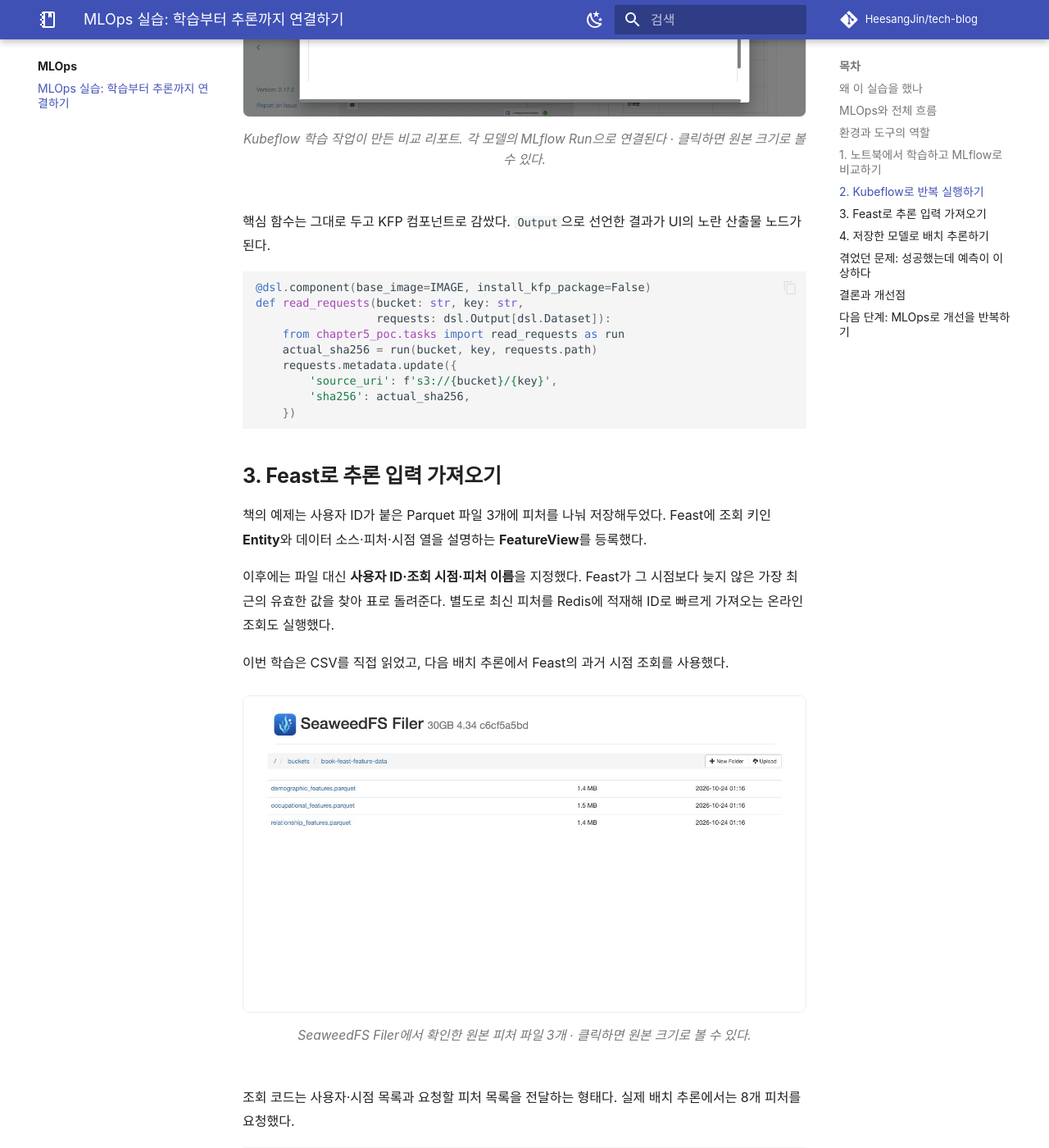
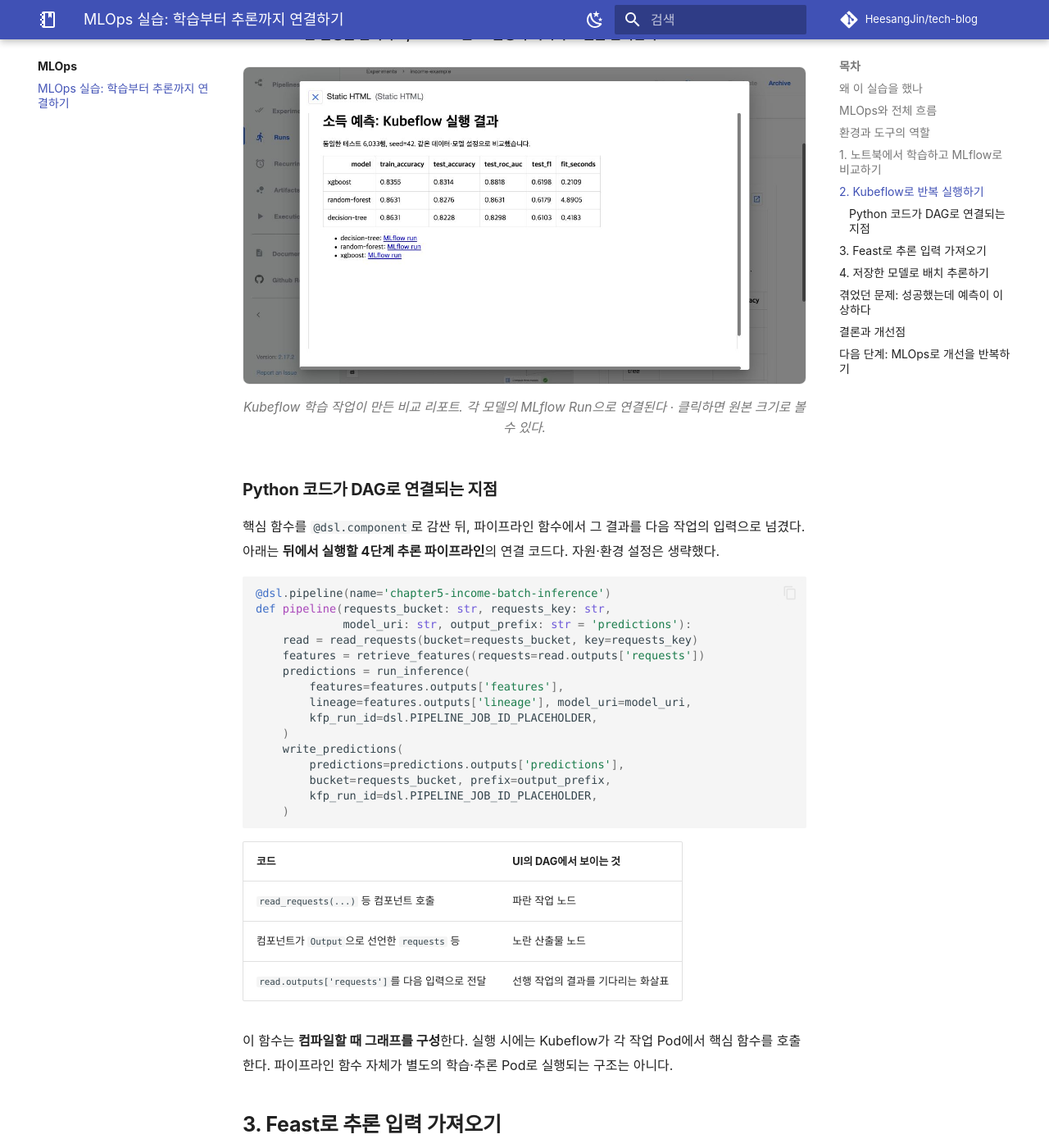
Before and after one commit to HeesangJin/tech-blog, an MkDocs documentation site: the page built from docs/mlops/azure-mlops-lab.md, in a window 1280 px wide and 1400 px high, scrolled down 3536 px. Shown: the whole window at 82% size. Built offline with MkDocs 1.6.1 and Material for MkDocs 9.7.7, drawn with Linux system fonts in a browser that asks for light colours; comment, search, counter and statistics services are not loaded; some of the changed text lies outside the part shown.

Commit message:
Explain architecture, pipeline DAG and whitespace diagnosis

````diff
--- a/docs/mlops/azure-mlops-lab.md
+++ b/docs/mlops/azure-mlops-lab.md
@@ -42,17 +42,39 @@ tags: [MLOps, Azure, MLflow, Feast, Kubeflow]
 맥북의 부담을 줄이기 위해 Azure VM 한 대에 구성했다.
 Ubuntu 22.04, 8 vCPU·32 GiB 환경에서 GPU 없이 실행했다.
 
-| 도구 | 맡긴 역할 |
-|---|---|
-| JupyterLab | 데이터 탐색과 학습 코드를 셀 단위로 실행 |
-| MLflow | 설정·데이터 정보·점수·모델과 산출물 기록 |
-| Feast | 사용자 ID와 시점을 기준으로 입력 피처 조회 |
-| Kubeflow Pipelines | 작업 순서를 정의하고 Kubernetes에서 실행 |
-| SeaweedFS | 컨테이너가 공유하는 S3 호환 파일·모델 저장소 |
+```mermaid
+flowchart TB
+    Browser["맥북 브라우저"]
+    subgraph VM["Azure VM"]
+        Access["SSH 터널 · VM loopback"]
+        J["JupyterLab · Docker"]
+        R["Redis · Docker"]
+        subgraph K8s["kind Kubernetes"]
+            K["Kubeflow Pipelines"]
+            P["학습·평가·추론 Pod<br/>추론에는 Feast SDK 포함"]
+            M["MLflow · 실행 기록과 모델 정보"]
+            S["SeaweedFS · 피처·모델·산출물"]
+            DB["MLflow DB · PVC"]
+            K -->|"작업 실행"| P
+            P -->|"기록·모델 정보 조회"| M
+            P <-->|"파일 직접 읽기·쓰기"| S
+            M --> DB
+        end
+        Access --> J
+        Access --> K
+        Access --> M
+        J --> M
+        J --> S
+        J -.->|"Feast 온라인 조회 실습"| R
+    end
+    Browser --> Access
+```
 
-VM에 Docker와 kind로 Kubernetes를 만들고 Kubeflow Pipelines·MLflow·SeaweedFS를 띄웠다.
-JupyterLab과 Redis는 별도 Docker 컨테이너로 실행했다. 전체 Kubeflow가 아닌 **Pipelines standalone** 구성이다.
-SSH 터널로 접속하고, 실습 후에는 VM을 할당 해제했다. 디스크 보존 비용은 별도로 남는다.
+JupyterLab과 Redis는 VM의 별도 Docker 컨테이너이며, 파이프라인 작업은 Kubernetes Pod에서 실행된다.
+**코드가 실행되는 곳은 Jupyter 커널 또는 작업 Pod이고, MLflow는 실행 기록을 관리하며 SeaweedFS는 파일을 보관한다.**
+추론 Pod의 Feast SDK는 SeaweedFS의 과거 피처를 조회한다. Redis는 노트북의 온라인 조회 실습에 사용했다.
+
+전체 Kubeflow가 아닌 **Pipelines standalone** 구성이다. 실습 후에는 VM을 할당 해제하되 디스크는 보존했다.
 
 ## 1. 노트북에서 학습하고 MLflow로 비교하기
 
@@ -71,13 +93,11 @@ with mlflow.start_run(run_name=model_name) as run:
 
 점수는 평가 작업에서 같은 Run에 추가했다.
 
-
 | 모델 | Accuracy | ROC-AUC | F1 |
 |---|---:|---:|---:|
 | Decision Tree | 0.8228 | 0.8298 | 0.6103 |
 | Random Forest | 0.8276 | 0.8631 | 0.6179 |
 | XGBoost | 0.8314 | 0.8818 | 0.6198 |
-
 
 <figure markdown="span">
 
@@ -85,7 +105,6 @@ with mlflow.start_run(run_name=model_name) as run:
 
 <figcaption>MLflow에서 같은 데이터로 학습한 세 모델의 지표를 비교했다 · 클릭하면 원본 크기로 볼 수 있다.</figcaption>
 </figure>
-
 
 추론에는 XGBoost를 사용했다. 이번에는 테스트 점수로 모델까지 비교했지만,
 실무에서는 모델 선택용 검증 데이터와 최종 평가용 테스트 데이터를 분리해야 한다.
@@ -114,20 +133,37 @@ UI에서는 **Clone run → 파라미터 확인 → Start**로 다시 실행하
 <figcaption>Kubeflow 학습 작업이 만든 비교 리포트. 각 모델의 MLflow Run으로 연결된다 · 클릭하면 원본 크기로 볼 수 있다.</figcaption>
 </figure>
 
-핵심 함수는 그대로 두고 KFP 컴포넌트로 감쌌다. `Output`으로 선언한 결과가 UI의 노란 산출물 노드가 된다.
+### Python 코드가 DAG로 연결되는 지점
+
+핵심 함수를 `@dsl.component`로 감싼 뒤, 파이프라인 함수에서 그 결과를 다음 작업의 입력으로 넘겼다.
+아래는 **뒤에서 실행할 4단계 추론 파이프라인**의 연결 코드다. 자원·환경 설정은 생략했다.
 
 ```python
-@dsl.component(base_image=IMAGE, install_kfp_package=False)
-def read_requests(bucket: str, key: str,
-                  requests: dsl.Output[dsl.Dataset]):
-    from chapter5_poc.tasks import read_requests as run
-    actual_sha256 = run(bucket, key, requests.path)
-    requests.metadata.update({
-        'source_uri': f's3://{bucket}/{key}',
-        'sha256': actual_sha256,
-    })
+@dsl.pipeline(name='chapter5-income-batch-inference')
+def pipeline(requests_bucket: str, requests_key: str,
+             model_uri: str, output_prefix: str = 'predictions'):
+    read = read_requests(bucket=requests_bucket, key=requests_key)
+    features = retrieve_features(requests=read.outputs['requests'])
+    predictions = run_inference(
+        features=features.outputs['features'],
+        lineage=features.outputs['lineage'], model_uri=model_uri,
+        kfp_run_id=dsl.PIPELINE_JOB_ID_PLACEHOLDER,
+    )
+    write_predictions(
+        predictions=predictions.outputs['predictions'],
+        bucket=requests_bucket, prefix=output_prefix,
+        kfp_run_id=dsl.PIPELINE_JOB_ID_PLACEHOLDER,
+    )
 ```
 
+| 코드 | UI의 DAG에서 보이는 것 |
+|---|---|
+| `read_requests(...)` 등 컴포넌트 호출 | 파란 작업 노드 |
+| 컴포넌트가 `Output`으로 선언한 `requests` 등 | 노란 산출물 노드 |
+| `read.outputs['requests']`를 다음 입력으로 전달 | 선행 작업의 결과를 기다리는 화살표 |
+
+이 함수는 **컴파일할 때 그래프를 구성**한다. 실행 시에는 Kubeflow가 각 작업 Pod에서 핵심 함수를 호출한다.
+파이프라인 함수 자체가 별도의 학습·추론 Pod로 실행되는 구조는 아니다.
 
 ## 3. Feast로 추론 입력 가져오기
 
@@ -156,7 +192,6 @@ result = store.get_historical_features(
     features=FEATURES,
 ).to_df()
 ```
-
 
 ## 4. 저장한 모델로 배치 추론하기
 
@@ -188,16 +223,6 @@ with tempfile.TemporaryDirectory() as temporary:
     )
     model = mlflow.sklearn.load_model(directory)
 ```
-
-
-```mermaid
-flowchart LR
-    A[요청 파일 읽기] --> B[Feast 피처 조회]
-    B --> C[모델로 예측]
-    C --> D[결과·기록 저장]
-    S[SeaweedFS 모델 파일] --> C
-```
-
 
 <figure markdown="span">
 
@@ -234,16 +259,30 @@ flowchart LR
 <figcaption>SeaweedFS에 Run별 경로로 저장한 최종 predictions.parquet · 클릭하면 원본 크기로 볼 수 있다.</figcaption>
 </figure>
 
-
 ## 겪었던 문제: 성공했는데 예측이 이상하다
 
-파이프라인은 성공했지만 다섯 요청의 예측 확률이 모두 같았다.
-원인은 **학습에서는 문자열 공백을 제거했는데, 추론에서는 그대로 넣은 것**이었다.
-인코더가 이를 모르는 범주로 처리하면서 입력 정보가 사라졌다.
+파이프라인은 성공했지만 서로 다른 다섯 요청의 예측 확률이 모두 같았다.
+입력을 원본·학습 코드와 대조하니 **학습에서는 공백을 제거했지만 Feast에서 가져온 값에는 앞 공백이 남아 있었다.**
+예를 들어 `'Private'`와 `' Private'`는 인코더에 서로 다른 범주다.
+`OneHotEncoder(handle_unknown='ignore')`가 모르는 범주를 오류 없이 무시하면서 입력 정보가 사라졌다.
 
-추론에도 같은 공백 제거를 적용하고 입력과 인코딩 결과를 확인했다.
-수정 후에는 같은 모델로 직접 계산한 값과 파이프라인 예측값이 일치했다.
+추론에서도 학습과 같은 공백 제거를 적용했다. 모델은 다시 학습하지 않았다.
 
+```python
+X = df[COLUMNS].apply(lambda column: column.str.strip())
+labels = model.predict(X)
+probabilities = model.predict_proba(X)[:, list(model.classes_).index(1)]
+```
+
+수정 후에는 확률이 달라졌다는 사실에 더해 다음을 확인했다.
+
+| 확인한 근거 | 결과 |
+|---|---|
+| 원핫 인코딩 결과 | 5건 모두 행마다 8개 피처의 범주가 하나씩 활성화됨 |
+| 모르는 범주 수 | `unknown_category_values = 0`을 MLflow에 기록 |
+| 같은 모델로 별도 계산 | 파이프라인의 예측 클래스·확률과 일치 |
+
+정규화한 입력도 MLflow에 남겨 재확인할 수 있게 했다.
 
 <figure markdown="span">
 
@@ -251,7 +290,6 @@ flowchart LR
 
 <figcaption>최종 HTML 리포트의 예측 결과. 성별·직업·소득 구간은 책의 공개 예제 데이터이며 작성자나 회사 고객의 정보가 아니다. 클릭하면 원본 크기로 볼 수 있다.</figcaption>
 </figure>
-
 
 별도로 원본 행과 연결해 정답을 대조했을 때는 5건 중 3건이 맞았다.
 학습에 포함된 소수 샘플이므로 일반화 성능 평가는 아니다.
````
Also changed, not shown: other parts of docs/mlops/azure-mlops-lab.md (+1 -1 lines).
